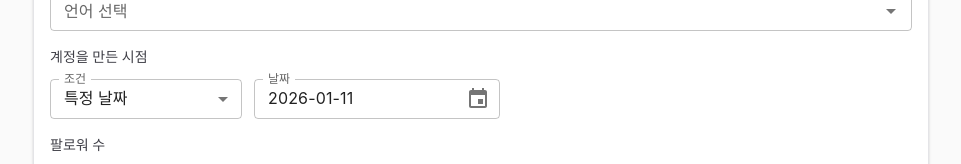
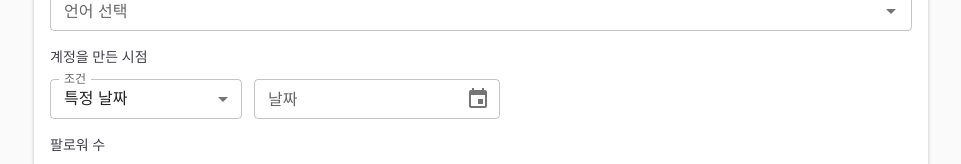
Before and after one commit to smboy86/resume-202601-aladin, a Next.js app: page /search/followers in a window 1280 px wide. Shown: the part 636-800 px from the top of the page, without its empty margins (159-1120 px from the left). Built offline with nearby package versions, Linux system fonts and the light colour scheme; what @mui/material-nextjs would draw is missing.

Commit message:
fix: 특정날짜 기본값은 null

```diff
--- a/src/app/search/followers/page.tsx
+++ b/src/app/search/followers/page.tsx
@@ -65,7 +65,7 @@ export default function SearchFollowersPage() {
   const [selectedLocation, setSelectedLocation] = useState<LocationOption | null>(null);
   const [selectedLanguage, setSelectedLanguage] = useState<LanguageOption | null>(null);
   const [createdMode, setCreatedMode] = useState<CreatedMode>('exact');
-  const [createdDate, setCreatedDate] = useState<Dayjs | null>(dayjs());
+  const [createdDate, setCreatedDate] = useState<Dayjs | null>(null);
   const [createdStart, setCreatedStart] = useState<Dayjs | null>(null);
   const [createdEnd, setCreatedEnd] = useState<Dayjs | null>(null);
   const [followersRangeMode, setFollowersRangeMode] = useState<FollowersRangeMode>('gte');
--- a/src/app/search/joined/page.tsx
+++ b/src/app/search/joined/page.tsx
@@ -64,7 +64,7 @@ export default function SearchJoinedPage() {
   const [selectedLocation, setSelectedLocation] = useState<LocationOption | null>(null);
   const [selectedLanguage, setSelectedLanguage] = useState<LanguageOption | null>(null);
   const [createdMode, setCreatedMode] = useState<CreatedMode>('exact');
-  const [createdDate, setCreatedDate] = useState<Dayjs | null>(dayjs());
+  const [createdDate, setCreatedDate] = useState<Dayjs | null>(null);
   const [createdStart, setCreatedStart] = useState<Dayjs | null>(null);
   const [createdEnd, setCreatedEnd] = useState<Dayjs | null>(null);
 
```
